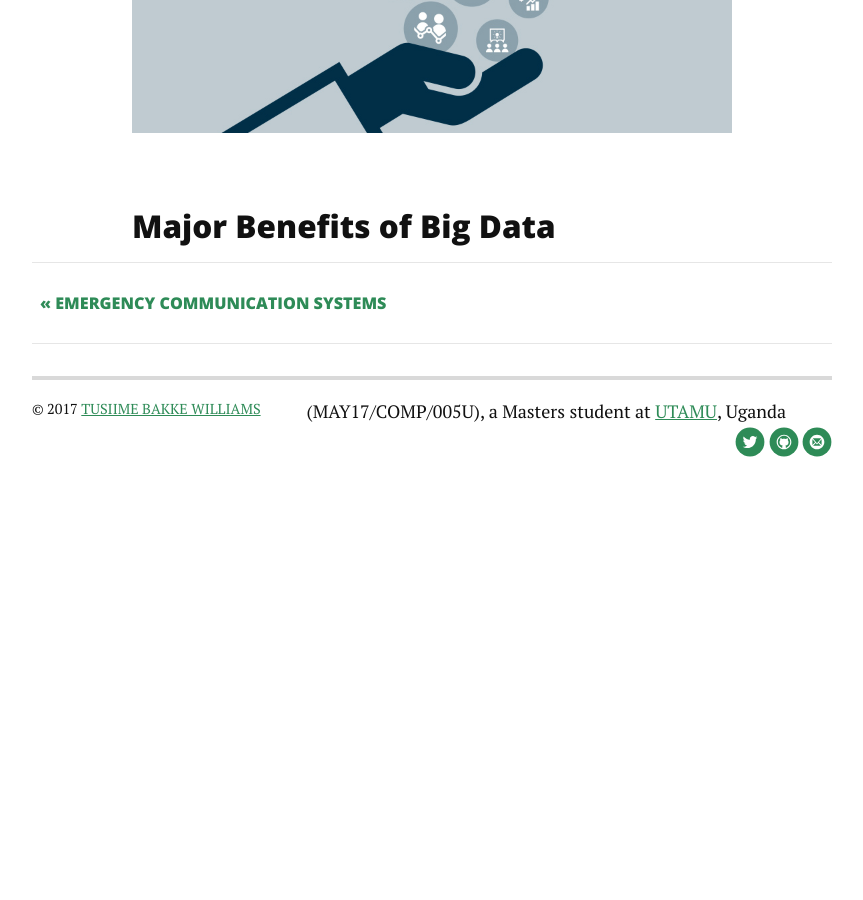
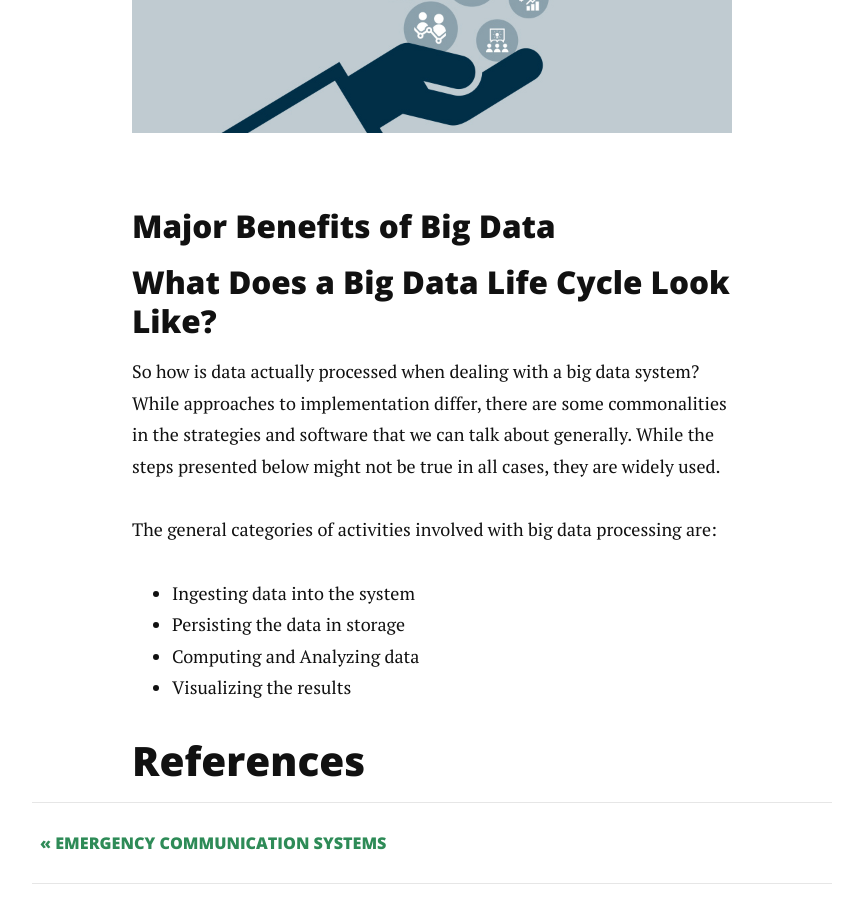
Before and after one commit to tuba-willis/tuba-willis.github.io, a Jekyll site: the page built from _posts/2014-12-13-code-snippet.markdown, in a window 1280 px wide and 900 px high, scrolled down 761 px. Shown: the whole window, without its empty margins (208-1071 px from the left). Built offline with Jekyll 4.4.1, drawn with Linux system fonts in a browser that asks for light colours; nearby versions of some CDN libraries; before the commit the page ends 1257 px from its top, so only the background shows below that.

Commit message:
Update 2014-12-13-code-snippet.markdown

```diff
--- a/_posts/2014-12-13-code-snippet.markdown
+++ b/_posts/2014-12-13-code-snippet.markdown
@@ -9,3 +9,17 @@
 <span class="dropcap">B</span>ig data is a blanket term for the non-traditional strategies and technologies needed to gather, organize, process, and gather insights from large datasets. While the problem of working with data that exceeds the computing power or storage of a single computer is not new, the pervasiveness, scale, and value of this type of computing has greatly expanded in recent years.</p>
 <img src="{{ '/assets/img/BigData.jpg' | prepend: site.baseurl }}" alt="">
 <h3>Major Benefits of Big Data</h3>
+
+
+<h3>What Does a Big Data Life Cycle Look Like?</h3>
+So how is data actually processed when dealing with a big data system? While approaches to implementation differ, there are some commonalities in the strategies and software that we can talk about generally. While the steps presented below might not be true in all cases, they are widely used.
+
+The general categories of activities involved with big data processing are:
+<ul>
+<li>Ingesting data into the system</li>
+<li>Persisting the data in storage</li>
+<li>Computing and Analyzing data</li>
+<li>Visualizing the results</li>
+</ul>
+
+<h2>References</h2>
```
